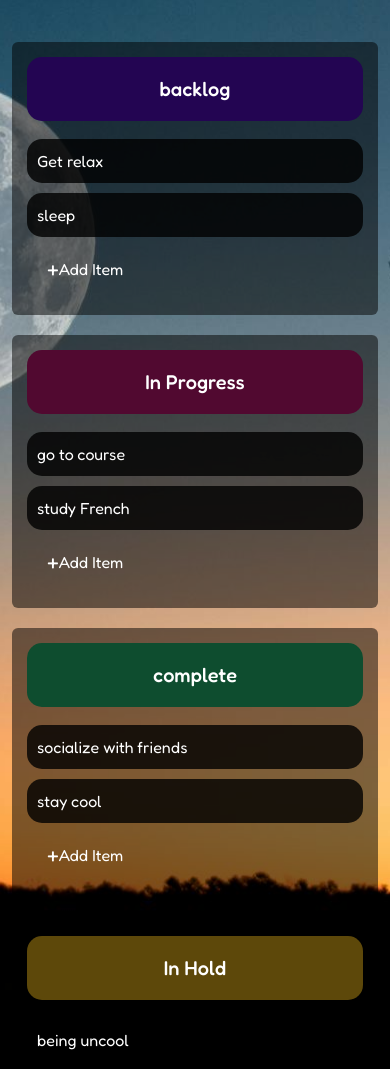
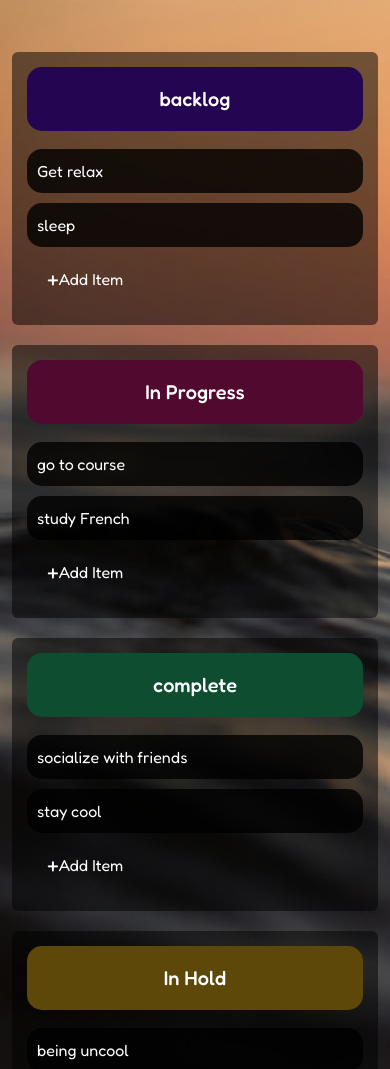
Before and after one commit to masoomamousavi/taskboard.github.io, a plain HTML site: page index.html in a window 390 px wide. Shown: the part 113-1182 px from the top of the page. Drawn offline with Linux system fonts and the light colour scheme.

Commit message:
I cahnged the background for mobile size

```diff
--- a/css/style.css
+++ b/css/style.css
@@ -120,9 +120,8 @@ li.hold {
     padding: 15px;
 }
 
-div.col-md-3 {
-    margin-top: 10px;
-    margin-bottom: 10px;
+div.col-md-6 {
+    margin-top: 20px;
 }
 
 /* scroll bar style */
@@ -202,3 +201,10 @@ div.col-md-3 {
     min-height: 100px;
     display: none
 }
+
+/* Madia Query */
+@media screen and (max-width:767px) {
+    body {
+        background: url("../image/wallpaper.jpg");
+    }
+}
--- a/index.html
+++ b/index.html
@@ -14,7 +14,7 @@
     <div class="container-fluid mt-5">
         <ul class="drag-list">
             <div class="row drag-items-list">
-                <div class="col-md-3">
+                <div class="col-lg-3 col-md-6">
                     <!-- Backlog column -->
                     <li class="backlog rounded drag-column">
                         <span class="backlog-header">
@@ -44,7 +44,7 @@
                     </li>
                 </div>
 
-                <div class="col-md-3">
+                <div class="col-lg-3 col-md-6">
                     <!-- progress column -->
                     <li class="progress1 rounded drag-column">
                         <span class="progress-header">
@@ -73,7 +73,7 @@
                     </li>
                 </div>
 
-                <div class="col-md-3">
+                <div class="col-lg-3 col-md-6">
                     <!-- complete column -->
                     <li class="complete rounded drag-column">
                         <span class="complete-header">
@@ -103,7 +103,7 @@
                     </li>
                 </div>
 
-                <div class="col-md-3">
+                <div class="col-lg-3 col-md-6">
                     <!-- hold column -->
                     <li class="hold rounded drag-column">
                         <span class="hold-header">
```
Also changed, not shown: image/wallpaper.jpg (added).
